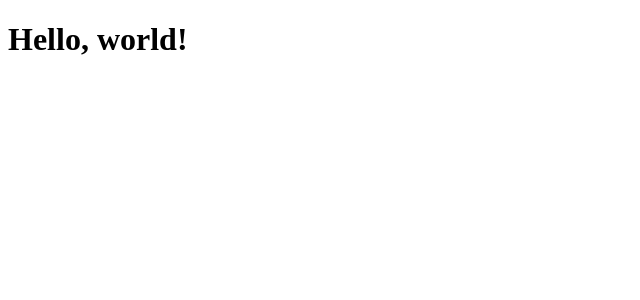
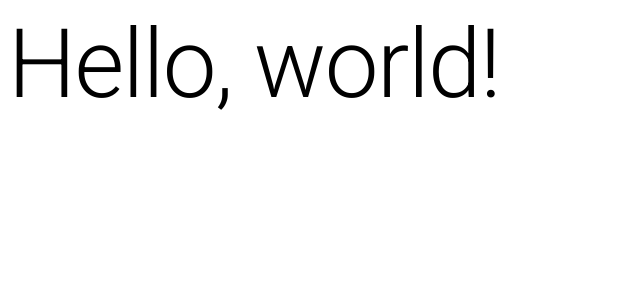
Before and after one commit to tuukkaviitanen/boatzy, a React (Vite) app in the folder client/: page / in a window 1280 px wide. Shown: the top 300 px of the page, without its empty margins (0-640 px from the left). Built offline with nearby package versions, Linux system fonts and the light colour scheme.

Commit message:
Tested out MUI styles in app

```diff
--- a/client/src/App.jsx
+++ b/client/src/App.jsx
@@ -1,8 +1,11 @@
+import Box from '@mui/material/Box';
+import Typography from '@mui/material/Typography';
+
 const App = () => {
   return (
-    <div>
-      <h1>Hello, world!</h1>
-    </div>
+    <Box>
+      <Typography variant="h1">Hello, world!</Typography>
+    </Box>
   );
 };
 
```
